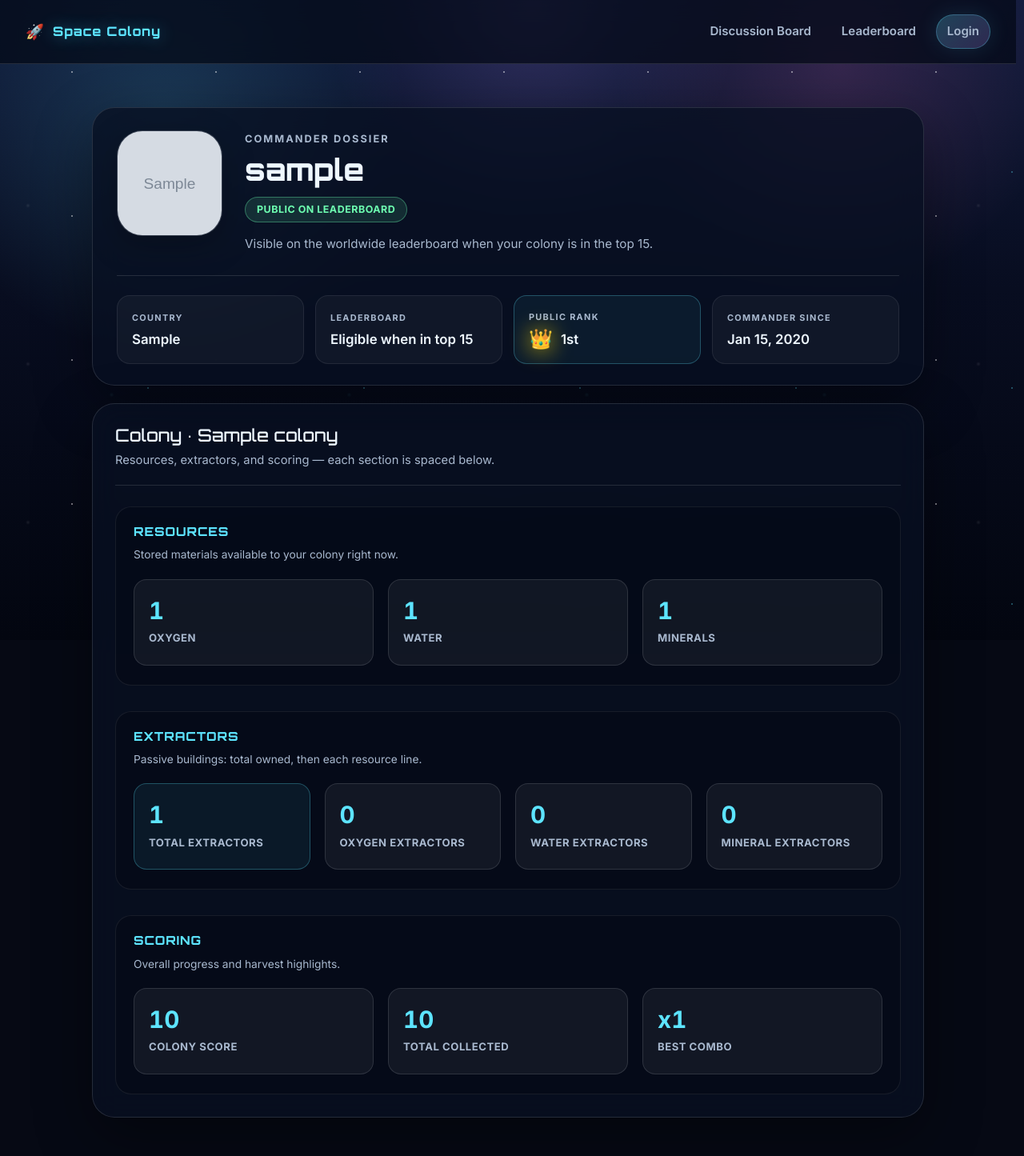
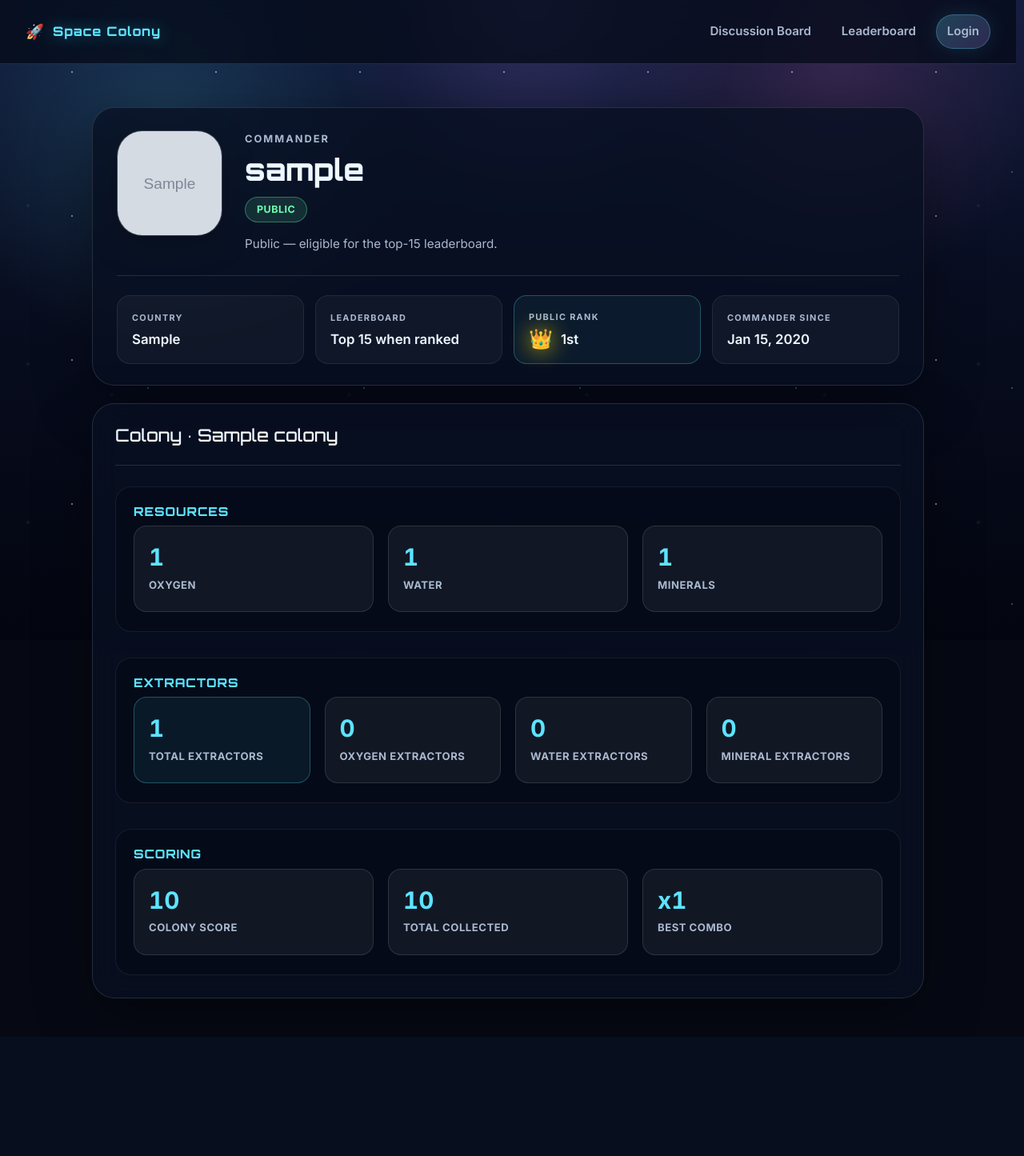
Before and after one commit to bkarthikey/AWD-group-project, a Flask app: a page that uses app/templates/profile.html in a window 1280 px wide. Shown: the whole page at 80% size. After the commit the page ends 1296 px from the top, so only its background shows below. Run offline with Flask 3, Linux system fonts and the light colour scheme; tables that the repository leaves empty hold one stand-in row (values such as "Sample post"); grey boxes marked "Sample" are stand-in pictures; some libraries are stand-ins or nearby versions.

Commit message:
Polish UI copy and harden Selenium E2E tests
Tighten user-facing text across the Flask app for a cleaner tone: shorter
leaderboard and dashboard notes, discussion headers and sidebars without
dev-style chips, streamlined profile and auth hints, and aligned static
leaderboard prototype (Top 15, matching subtitle). Update the public-profile
form label and format_rank_label docstring for consistency.

Selenium: try Chrome, Edge, Firefox, then Safari so Windows runs without
Safari; document SELENIUM_BROWSER and browsers in README. Fix leaderboard
assertion to Top 15 Colonies. Generate unique signup username, email, and
password per test run to avoid duplicate-user failures on repeat pytest runs.

Co-authored-by: Cursor <cursoragent@cursor.com>

```diff
--- a/app/forms.py
+++ b/app/forms.py
@@ -49,7 +49,7 @@ class ProfileForm(FlaskForm):
         "Profile photo",
         validators=[FileAllowed(["png", "jpg", "jpeg", "gif", "webp"], "Images only.")],
     )
-    is_public = BooleanField("Make my profile public and visible on leaderboard")
+    is_public = BooleanField("Public profile (leaderboard when in top 15)")
     submit = SubmitField("Save profile")
 
     def __init__(self, *args, **kwargs):
--- a/app/routes.py
+++ b/app/routes.py
@@ -140,7 +140,7 @@ def get_public_rank(colony):
 
 
 def format_rank_label(rank):
-    """Human-readable rank text (crowns rendered in templates)."""
+    """Human-readable rank label for display."""
     if rank is None:
         return "Unranked"
     if rank == 1:
--- a/app/templates/forgot_password.html
+++ b/app/templates/forgot_password.html
@@ -14,7 +14,7 @@
     {% endif %}
     <h1>Forgot password</h1>
     {% if current_user.is_authenticated %}
-      <p class="auth-hint">Enter the email on <strong>this</strong> account. After a temporary password is sent, you will be signed out until you log in again.</p>
+      <p class="auth-hint">Use this account’s email. You’ll be signed out until you sign in with the temporary password.</p>
     {% else %}
       <p>Enter your email and we will send a temporary password so you can sign in.</p>
     {% endif %}
--- a/app/templates/index.html
+++ b/app/templates/index.html
@@ -6,7 +6,7 @@
 {% block content %}
 <main class="hero">
   <section class="hero-text">
-    <p class="eyebrow">Alien planet survival clicker</p>
+    <p class="eyebrow">Space colony builder</p>
     <h1>Explore. Mine. Build your colony.</h1>
     <p class="hero-copy">
       Click to send your astronaut across an alien surface, collect oxygen, water and minerals, then build extractors that generate resources while your colony grows.
--- a/app/templates/leaderboard.html
+++ b/app/templates/leaderboard.html
@@ -7,7 +7,7 @@
   <header class="page-header">
     <p class="eyebrow">Worldwide commanders</p>
     <h1>Top 15 Colonies</h1>
-    <p>Only commanders with a <strong>public</strong> profile appear here. Avatar and country show when provided; ranks 1–3 wear gold, silver, and bronze crowns.</p>
+    <p>Public profiles only. Sorted by colony score.</p>
   </header>
 
   <section class="leaderboard">
--- a/app/templates/profile.html
+++ b/app/templates/profile.html
@@ -15,20 +15,20 @@
           {% endif %}
         </div>
         <div class="profile-identity-head">
-          <p class="eyebrow profile-identity-eyebrow">Commander dossier</p>
+          <p class="eyebrow profile-identity-eyebrow">Commander</p>
           <h1 class="profile-identity-title">{{ profile_user.username }}</h1>
           <div class="profile-identity-badges">
             {% if profile_user.is_public %}
-              <span class="profile-pill profile-pill--public">Public on leaderboard</span>
+              <span class="profile-pill profile-pill--public">Public</span>
             {% else %}
               <span class="profile-pill profile-pill--private">Private</span>
             {% endif %}
           </div>
           <p class="profile-identity-desc">
             {% if profile_user.is_public %}
-              Visible on the worldwide leaderboard when your colony is in the top 15.
+              Public — eligible for the top-15 leaderboard.
             {% else %}
-              Colony stats stay on your profile; you are hidden from the public leaderboard.
+              Private — colony stats stay here only.
             {% endif %}
           </p>
         </div>
@@ -57,7 +57,7 @@
         </div>
         <div class="profile-tile" role="listitem">
           <span class="profile-tile-label">Leaderboard</span>
-          <span class="profile-tile-value">{{ "Eligible when in top 15" if profile_user.is_public else "Hidden" }}</span>
+          <span class="profile-tile-value">{{ "Top 15 when ranked" if profile_user.is_public else "Not listed" }}</span>
         </div>
         {% if profile_user.is_public and public_rank %}
         <div class="profile-tile profile-tile--accent" role="listitem">
@@ -65,7 +65,6 @@
           <span class="profile-tile-value profile-tile-value--rank">
             {% if crown_tier %}<span class="rank-crown rank-crown--{{ crown_tier }}">👑</span>{% endif %}
             <span>{{ rank_label }}</span>
-            {% if public_rank > 15 %}<span class="profile-rank-hint">(page shows top 15)</span>{% endif %}
           </span>
         </div>
         {% elif profile_user.is_public %}
@@ -96,13 +95,11 @@
     <section class="profile-card profile-colony-card">
       <header class="profile-colony-header">
         <h2>Colony · {{ colony.name }}</h2>
-        <p class="profile-colony-tagline">Resources, extractors, and scoring — each section is spaced below.</p>
       </header>
 
       <div class="profile-colony-stats">
         <section class="profile-stat-group" aria-labelledby="profile-stats-resources">
           <h3 class="profile-stat-group-title" id="profile-stats-resources">Resources</h3>
-          <p class="profile-stat-group-lead">Stored materials available to your colony right now.</p>
           <div class="profile-stat-grid profile-stat-grid--resources">
             <div class="profile-stat-cell"><strong>{{ "{:,}".format(colony.oxygen) }}</strong><span>Oxygen</span></div>
             <div class="profile-stat-cell"><strong>{{ "{:,}".format(colony.water) }}</strong><span>Water</span></div>
@@ -112,7 +109,6 @@
 
         <section class="profile-stat-group" aria-labelledby="profile-stats-extractors">
           <h3 class="profile-stat-group-title" id="profile-stats-extractors">Extractors</h3>
-          <p class="profile-stat-group-lead">Passive buildings: total owned, then each resource line.</p>
           <div class="profile-stat-grid profile-stat-grid--extractors">
             <div class="profile-stat-cell profile-stat-cell--highlight"><strong>{{ profile_stats.total_extractors }}</strong><span>Total extractors</span></div>
             <div class="profile-stat-cell"><strong>{{ profile_stats.oxygen_extractors }}</strong><span>Oxygen extractors</span></div>
@@ -123,7 +119,6 @@
 
         <section class="profile-stat-group" aria-labelledby="profile-stats-scoring">
           <h3 class="profile-stat-group-title" id="profile-stats-scoring">Scoring</h3>
-          <p class="profile-stat-group-lead">Overall progress and harvest highlights.</p>
           <div class="profile-stat-grid profile-stat-grid--scoring">
             <div class="profile-stat-cell"><strong>{{ "{:,}".format(colony.score) }}</strong><span>Colony score</span></div>
             <div class="profile-stat-cell"><strong>{{ "{:,}".format(colony.total_collected) }}</strong><span>Total collected</span></div>
@@ -178,17 +173,17 @@
                   <div class="full-width-field">
                     <label>{{ profile_form.country.label }}</label>
                     {{ profile_form.country(class="form-control form-select") }}
-                    <p class="form-hint">Shown on the leaderboard when your profile is public and you are in the top 15.</p>
+                    <p class="form-hint">Used on the leaderboard when your profile is public.</p>
                   </div>
                   <div class="full-width-field">
                     <label>{{ profile_form.profile_image.label }}</label>
                     {{ profile_form.profile_image(class="form-control") }}
-                    <p class="form-hint">Replaces the default avatar everywhere your profile appears.</p>
+                    <p class="form-hint">Optional. Replaces the default avatar.</p>
                   </div>
                 </div>
                 <label class="auth-check modal-auth-check">
                   {{ profile_form.is_public() }}
-                  <span>Make my profile public (visible on leaderboard when in the top 15)</span>
+                  <span>Public profile (leaderboard when ranked in top 15)</span>
                 </label>
                 {{ profile_form.submit(class="btn primary-btn") }}
               </form>
@@ -198,9 +193,9 @@
                 {{ password_form.hidden_tag() }}
                 <input type="hidden" name="form_name" value="password_change">
                 {% if show_password_old_error %}
-                <p class="profile-security-error" role="alert">Old password is incorrect. That is not your current password — fix it and try again, or use “Email me a temporary password” below.</p>
+                <p class="profile-security-error" role="alert">Current password is incorrect. Try again or use the reset link below.</p>
                 {% endif %}
-                <p class="form-hint">Enter your current password, then your new password twice.</p>
+                <p class="form-hint">Current password, then new password twice.</p>
                 <div class="form-grid modal-form-grid two-column">
                   <div>
                     <label>{{ password_form.old_password.label }}</label>
@@ -231,7 +226,7 @@
               </form>
               <div class="profile-forgot-panel">
                 <h3 class="h6">Forgot your password?</h3>
-                <p class="form-hint">We will email a temporary alphanumeric password to your account email. You will be signed out until you log in with it and set a new password.</p>
+                <p class="form-hint">Sends a temporary password to your email. You’ll be signed out until you sign in with it.</p>
                 <a class="btn outline-btn" href="{{ url_for('main.forgot_password') }}">Email me a temporary password</a>
               </div>
               <div class="profile-danger-zone" aria-labelledby="deleteAccountZoneTitle">
@@ -261,11 +256,11 @@
           <p class="profile-delete-warn-text">
             This will <strong>permanently</strong> remove your colony, resources, upgrades, score, missions, discussion posts and comments, and any reward exchanges you took part in. You will not be able to recover this progress.
           </p>
-          <p class="form-hint mb-0">If you are sure, tap OK and you will be asked for your password next.</p>
+          <p class="form-hint mb-0">Next step: confirm with your account password.</p>
         </div>
         <div class="modal-footer profile-delete-modal-footer">
-          <button type="button" class="btn secondary-btn" data-bs-dismiss="modal">No, I want to stay</button>
-          <button type="button" class="btn profile-delete-confirm-advance" id="deleteAccountProceedBtn">OK — I understand</button>
+          <button type="button" class="btn secondary-btn" data-bs-dismiss="modal">Cancel</button>
+          <button type="button" class="btn profile-delete-confirm-advance" id="deleteAccountProceedBtn">Continue</button>
         </div>
       </div>
     </div>
--- a/leaderboard.html
+++ b/leaderboard.html
@@ -24,8 +24,8 @@
   <main class="content-shell">
     <header class="page-header">
       <p class="eyebrow">Worldwide commanders</p>
-      <h1>Top 10 Colonies</h1>
-      <p>Players can view public colonies. Private colonies only show basic profile information.</p>
+      <h1>Top 15 Colonies</h1>
+      <p>Public profiles only. Sorted by colony score.</p>
     </header>
 
     <section class="leaderboard">
```
Also changed, not shown: app/templates/dashboard.html (+4 -4 lines), app/templates/discussion.html (+7 -9 lines), tests/test_selenium.py (+70 -8 lines), README.md.
